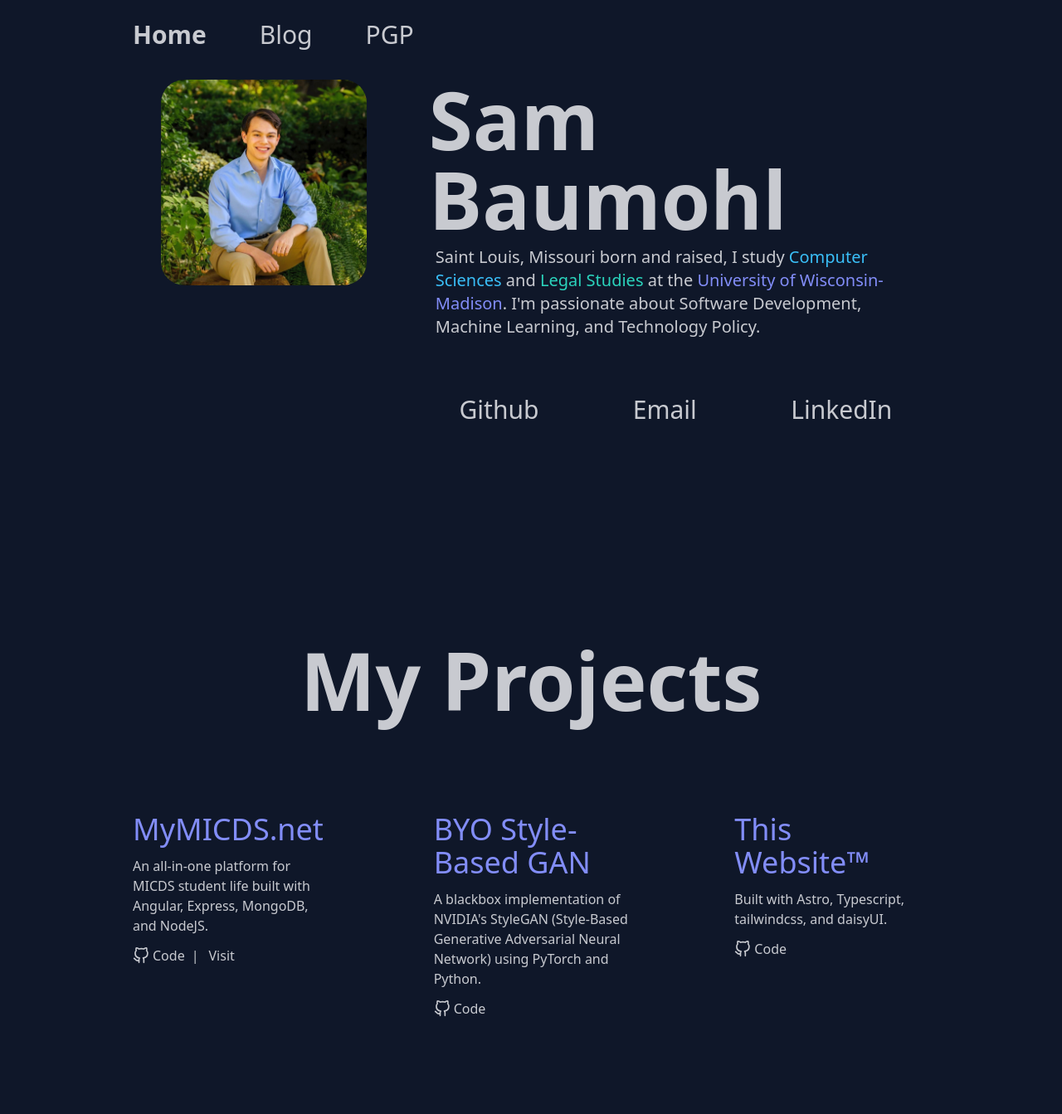
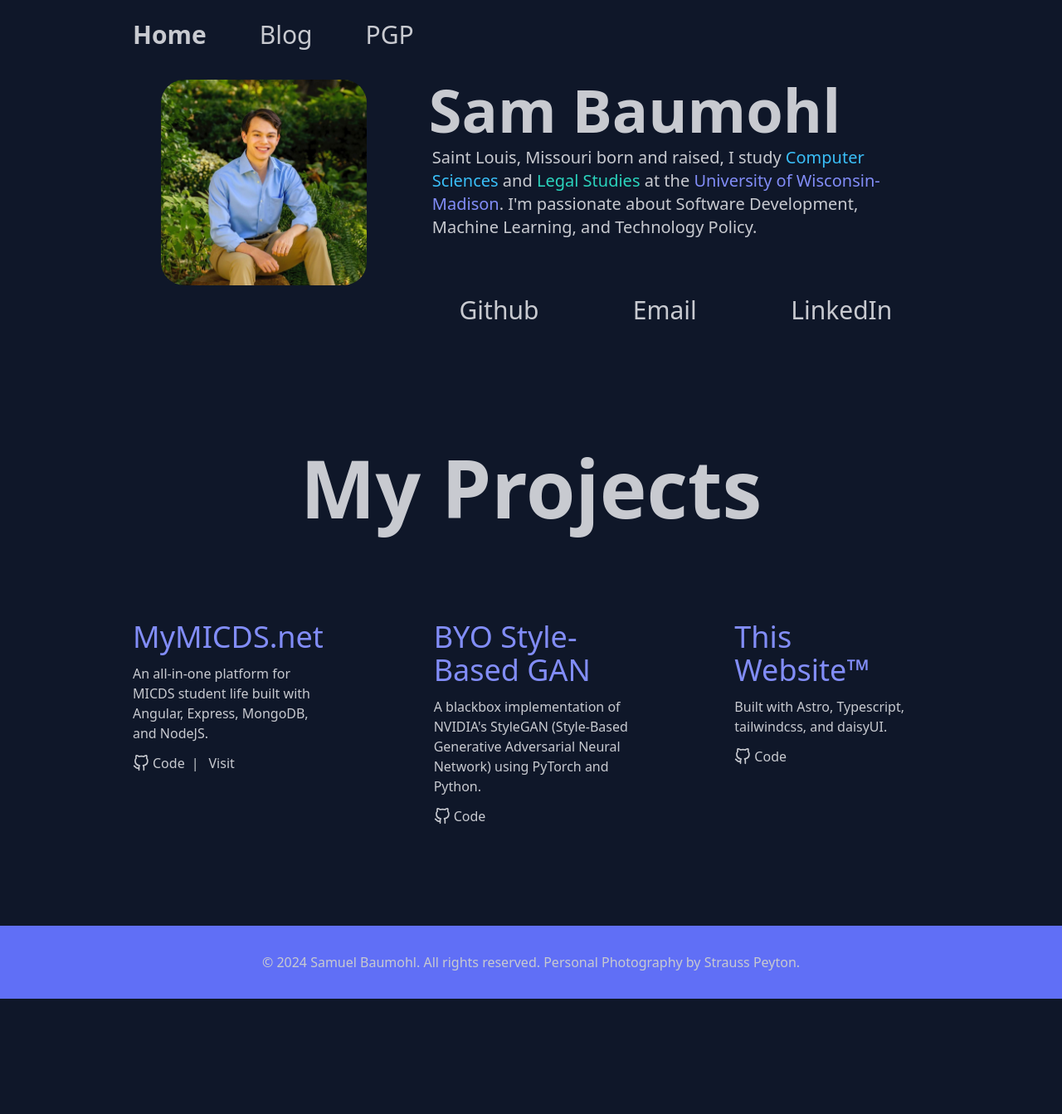
Before and after one commit to sbaumohl/PersonalWebsite-Bootstrap, an Astro site: page / in a window 1280 px wide. Shown: the top 1343 px of the page at 83% size. After the commit the page ends 1204 px from the top, so only its background shows below. Built offline with nearby package versions, Linux system fonts and the light colour scheme; Astro itself is replaced by a stand-in of ours.

Commit message:
some layout changes

```diff
--- a/src/pages/index.astro
+++ b/src/pages/index.astro
@@ -14,10 +14,10 @@
 			<!-- Hero -->
 			<div class="sm:mt-20 text-2xl overflow-hidden flex lg:flex-row-reverse flex-col">
 				<div class="lg:basis-3/5 mx-6">
-					<h1 class="mb-2 font-sans xl:text-8xl md:text-6xl text-5xl font-bold">
+					<h1 class="mb-2 font-sans xl:text-7xl md:text-5xl text-4xl font-bold">
 						Sam Baumohl
 					</h1>
-					<p class="md:pl-2 mb-16 md:text-xl text-lg font-sans font-medium">
+					<p class="md:pl-1 mb-16 md:text-xl text-lg font-sans font-medium">
 						Saint Louis, Missouri born and raised, I study <span class="text-primary">Computer Sciences</span> and <span class="text-success">Legal Studies</span> at the <span class="text-secondary">University of Wisconsin-Madison</span>. I'm passionate about Software Development, Machine Learning, and
 						Technology Policy.
 					</p>
@@ -40,7 +40,7 @@
 			</div>
 
 		<!-- Projects -->
-		<div class="lg:mt-48 mt-8">
+		<div class="lg:mt-20 mt-8">
 			<h1 class="xl:text-8xl text-7xl text-center font-bold">My Projects</h1>
 			<div class="flex lg:flex-row flex-col xl:gap-24 gap-4 sm:py-24 py-6">
 			<!-- rel="noopener noreferrer" -->
```
